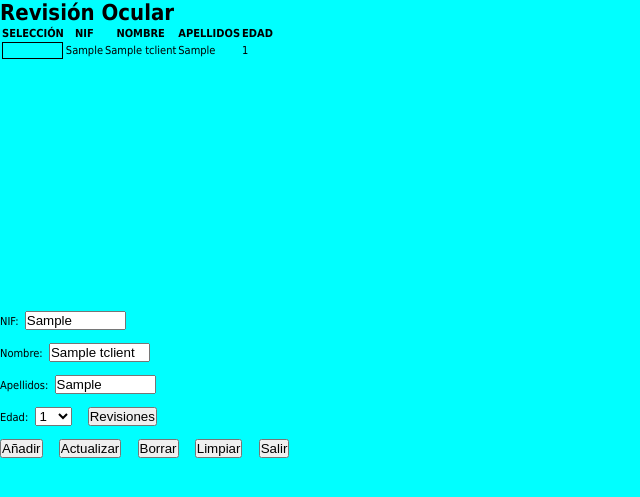
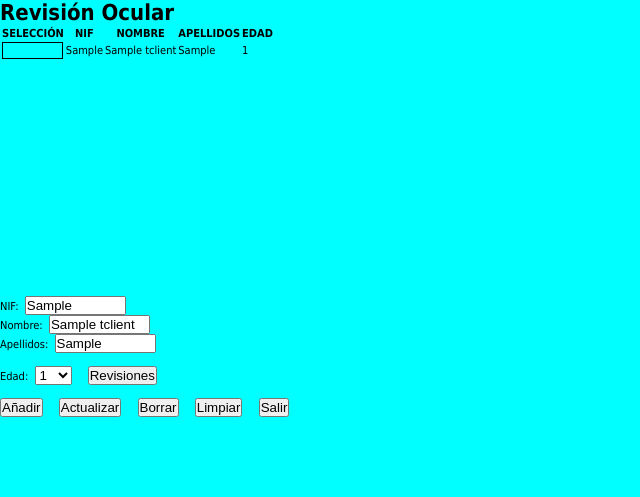
Before and after one commit to lintenn/RevisionOcularGI, a Django app: a page that uses RevisionOcular/RevisionOcularApp/templates/RevisionOcularApp/clientselect.html in a window 1280 px wide. Shown: the top 497 px of the page, without its empty margins (0-640 px from the left). Run offline with Django 4.2, Linux system fonts and the light colour scheme; tables that the repository leaves empty hold one stand-in row (values such as "Sample post").

Commit message:
Arreglo css

```diff
--- a/RevisionOcular/RevisionOcularApp/templates/RevisionOcularApp/clientselect.html
+++ b/RevisionOcular/RevisionOcularApp/templates/RevisionOcularApp/clientselect.html
@@ -10,7 +10,7 @@
 
 <h1>Revisi&oacute;n Ocular</h1>
 
-<div style="height:260px; overflow-y:auto;">
+<div style="height:245px; overflow-y:auto;">
 
     <table class="tabla" style="border-color: black;">
         <tbody>
@@ -42,18 +42,18 @@
 </div>
 
 <br> <br>
-<form method="POST"> {% csrf_token %}
+<form method="POST" class="form"> {% csrf_token %}
 <label class="tnif">NIF:&nbsp;
     <input type="text" id="nif" name="nif" size="10" value="{{ cliente.NIF }}">
 </label>
 
 
-<br> <br>
+<br>
 <label for="nombre">Nombre:&nbsp;
     <input type="text" id="nombre" name="nombre" size="10" value="{{ cliente.NOMBRE }}">
 </label>
 
-<br> <br>
+<br>
 <label for="apellidos">Apellidos:&nbsp;
     <input type="text" id="apellidos" name="apellidos" size="10" value="{{ cliente.APELLIDO }}">
 </label>
```
